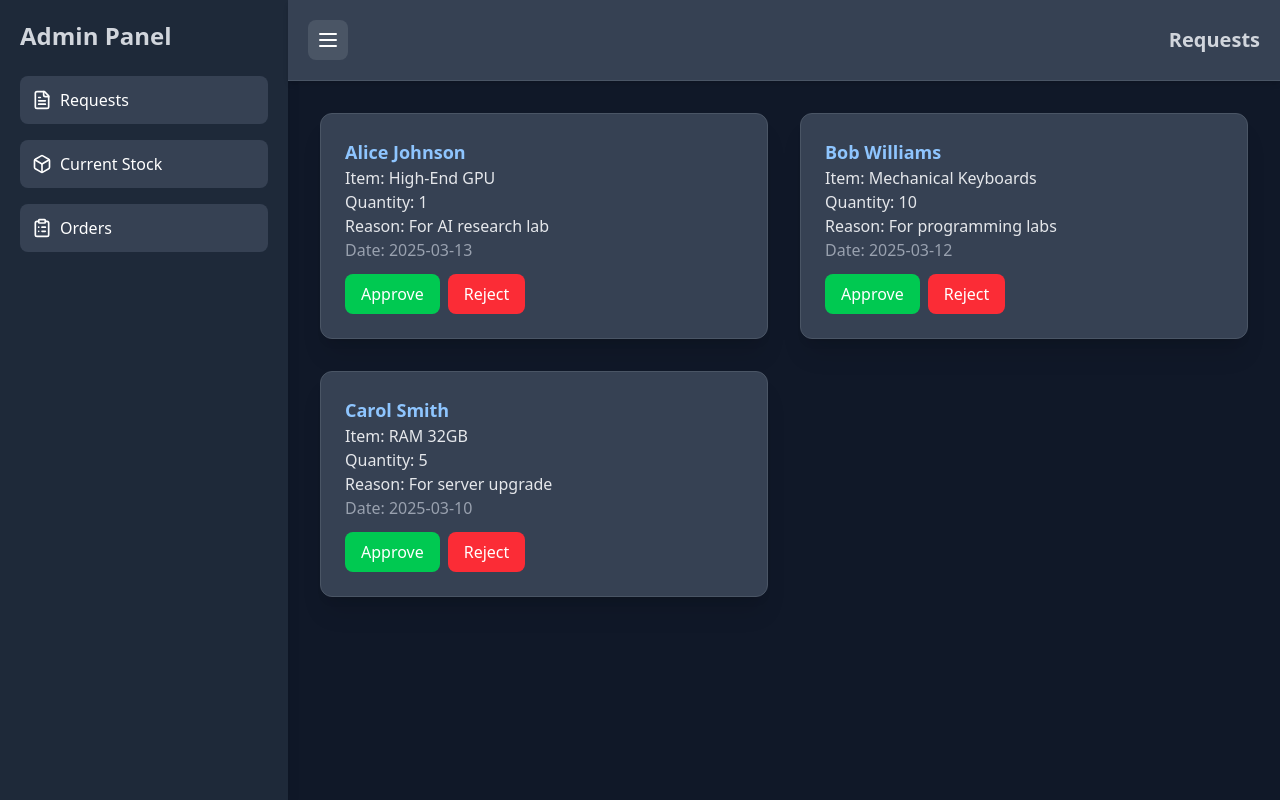
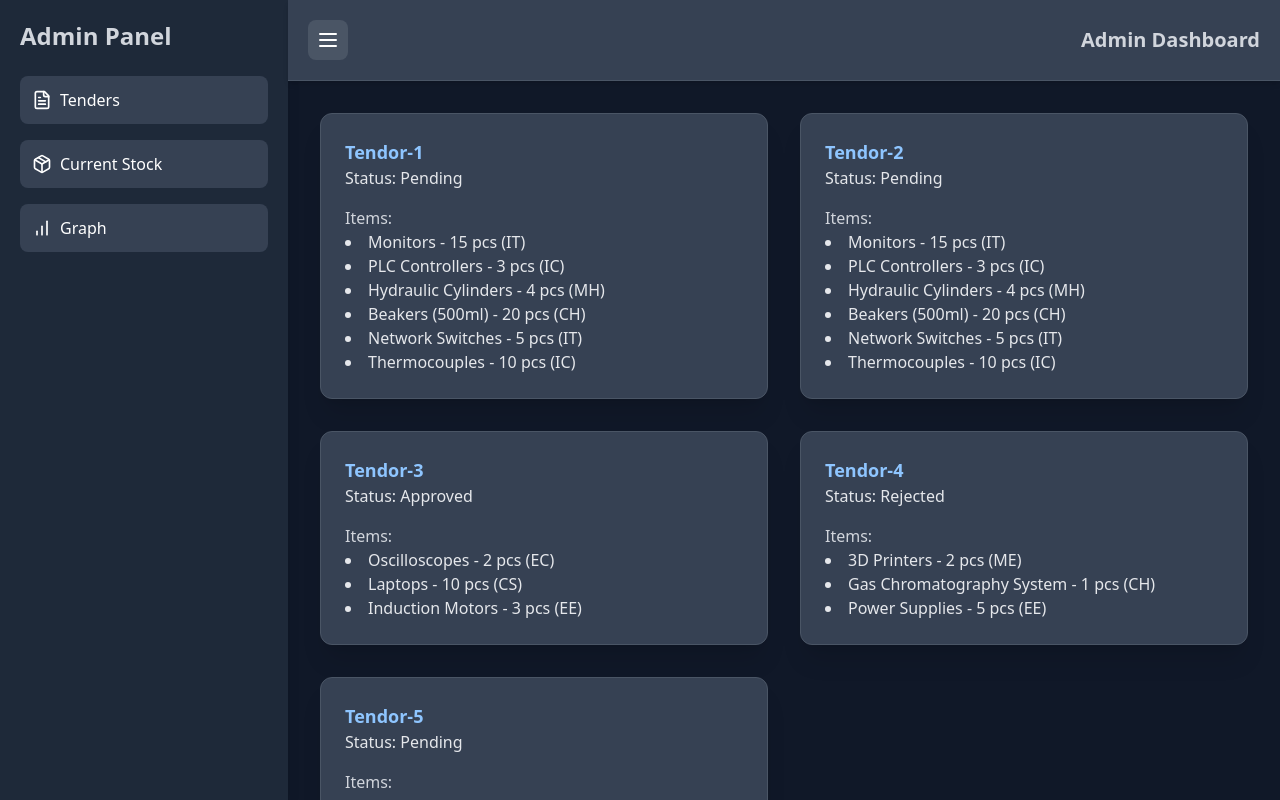
Before and after one commit to Suryadeep36/sgh-sap, a React (Vite) app: page /Admin in a window 1280 px wide. Built offline with nearby package versions, Linux system fonts and the light colour scheme.

Commit message:
Improved admin Page

```diff
--- a/src/components/Admin/Admin.jsx
+++ b/src/components/Admin/Admin.jsx
@@ -1,80 +1,97 @@
-import { useState } from "react";
-import { Menu, FileText, Box, ClipboardList } from "lucide-react";
+import { useState, useEffect } from "react";
+import { Menu, FileText, Package, BarChart } from "lucide-react";
+import tendersData from "../Operator/tendors.json";
+import stockData from "../Operator/items.json";
+import { Pie, Doughnut, Bar } from "react-chartjs-2";
+import {
+  Chart as ChartJS,
+  ArcElement,
+  Tooltip,
+  Legend,
+  CategoryScale,
+  LinearScale,
+  BarElement,
+  PointElement,
+  LineElement,
+  BubbleController,
+} from "chart.js";
 
-function PurchaseRequest({ request }) {
+ChartJS.register(
+  ArcElement,
+  Tooltip,
+  Legend,
+  CategoryScale,
+  LinearScale,
+  BarElement,
+  PointElement,
+  LineElement,
+  BubbleController
+);
+
+function TenderRequest({ tender }) {
   return (
     <div className="bg-gray-700 p-6 shadow-xl rounded-xl text-left w-full border border-gray-600 hover:shadow-2xl transition-shadow">
-      <h3 className="text-lg font-semibold text-blue-300">{request.staffName}</h3>
-      <p className="text-gray-200">Item: <span className="font-medium">{request.item}</span></p>
-      <p className="text-gray-200">Quantity: {request.quantity}</p>
-      <p className="text-gray-200">Reason: {request.reason}</p>
-      <p className="text-gray-400">Date: {request.date}</p>
-      <div className="mt-3 flex gap-2">
-        <button className="px-4 py-2 bg-green-500 hover:bg-green-600 rounded-lg text-white transition">Approve</button>
-        <button className="px-4 py-2 bg-red-500 hover:bg-red-600 rounded-lg text-white transition">Reject</button>
-      </div>
+      <h3 className="text-lg font-semibold text-blue-300">{tender.name}</h3>
+      <p className="text-gray-200">Status: <span className="font-medium">{tender.status}</span></p>
+      <h4 className="text-gray-300 mt-4">Items:</h4>
+      <ul className="list-disc list-inside text-gray-200">
+        {tender.items.map((item, index) => (
+          <li key={index}>{item.name} - {item.quantity} pcs ({item.department})</li>
+        ))}
+      </ul>
     </div>
   );
 }
 
-function StockItem({ stock }) {
+function CurrentStock({ stock }) {
   return (
     <div className="bg-gray-700 p-6 shadow-xl rounded-xl text-left w-full border border-gray-600 hover:shadow-2xl transition-shadow">
-      <h3 className="text-lg font-semibold text-green-300">{stock.item}</h3>
-      <p className="text-gray-200">Quantity: {stock.quantity}</p>
-      <p className="text-gray-200">Location: {stock.location}</p>
-      <p className="text-gray-400">Last Updated: {stock.lastUpdated}</p>
-    </div>
-  );
-}
-
-function OrderItem({ order }) {
-  return (
-    <div className="bg-gray-700 p-6 shadow-xl rounded-xl text-left w-full border border-gray-600 hover:shadow-2xl transition-shadow">
-      <h3 className="text-lg font-semibold text-yellow-300">{order.item}</h3>
-      <p className="text-gray-200">Quantity: {order.quantity}</p>
-      <p className="text-gray-200">Status: <span className={`font-medium ${order.status === 'Approved' ? 'text-green-300' : 'text-red-300'}`}>{order.status}</span></p>
-      <p className="text-gray-200">Ordered By: {order.orderedBy}</p>
-      <p className="text-gray-400">Expected Delivery: {order.expectedDelivery}</p>
+      <h3 className="text-lg font-semibold text-green-300">{stock.name}</h3>
+      <p className="text-gray-200">Quantity: <span className="font-medium">{stock.quantity}</span></p>
+      <p className="text-gray-200">Department: <span className="font-medium">{stock.department}</span></p>
+      <p className="text-gray-200">Status: <span className="font-medium">{stock.status}</span></p>
+      <p className="text-gray-200">Category: <span className="font-medium">{stock.category}</span></p>
+      <p className="text-gray-200">Price per piece: <span className="font-medium">₹{stock["price (per piece)"]}</span></p>
+      <p className="text-gray-200">Total Value: <span className="font-medium">₹{stock.total_value}</span></p>
     </div>
   );
 }
 
 export default function AdminDashboard() {
   const [isSidebarOpen, setIsSidebarOpen] = useState(true);
-  const [showStock, setShowStock] = useState(false);
-  const [showRequests, setShowRequests] = useState(true);
-  const [showOrders, setShowOrders] = useState(false);
-  const requests = [
-    { staffName: "Alice Johnson", item: "High-End GPU", quantity: 1, reason: "For AI research lab", date: "2025-03-13" },
-    { staffName: "Bob Williams", item: "Mechanical Keyboards", quantity: 10, reason: "For programming labs", date: "2025-03-12" },
-    { staffName: "Carol Smith", item: "RAM 32GB", quantity: 5, reason: "For server upgrade", date: "2025-03-10" }
-  ];
-  const stock = [
-    { item: "Workstation PCs", quantity: 15, location: "IT Lab A", lastUpdated: "2025-03-10" },
-    { item: "Server Racks", quantity: 5, location: "Data Center", lastUpdated: "2025-03-11" },
-    { item: "Laptops", quantity: 12, location: "Faculty Office", lastUpdated: "2025-03-09" }
-  ];
-  const orders = [
-    { item: "SSD 1TB", quantity: 20, status: "Approved", orderedBy: "IT Department", expectedDelivery: "2025-03-15" },
-    { item: "Network Switch", quantity: 5, status: "Pending", orderedBy: "Network Team", expectedDelivery: "2025-03-18" },
-    { item: "Monitors 24-inch", quantity: 8, status: "Approved", orderedBy: "Multimedia Lab", expectedDelivery: "2025-03-20" }
-  ];
+  const [activeSection, setActiveSection] = useState("requests");
+  const [tenders, setTenders] = useState([]);
+  const [stock, setStock] = useState([]);
+
+  useEffect(() => {
+    setTenders(tendersData);
+    setStock(stockData);
+  }, []);
+
+  const categoryCounts = stock.reduce((acc, item) => {
+    acc[item.category] = (acc[item.category] || 0) + item.quantity;
+    return acc;
+  }, {});
+
+  const categoryData = {
+    labels: Object.keys(categoryCounts),
+    datasets: [
+      {
+        label: "Inventory Category Distribution",
+        data: Object.values(categoryCounts),
+        backgroundColor: ["#FF6384", "#36A2EB", "#FFCE56", "#4CAF50"],
+      },
+    ],
+  };
 
   return (
-    <div className="flex h-screen bg-gray-900 text-white w-full">
+    <div className="flex h-screen w-screen bg-gray-900 text-white m-0">
       <div className={`bg-gray-800 w-72 p-5 shadow-lg ${isSidebarOpen ? "block" : "hidden"}`}>
         <h2 className="text-2xl font-bold mb-6 text-gray-300">Admin Panel</h2>
         <ul className="space-y-4">
-          <li className="flex items-center gap-2 p-3 bg-gray-700 hover:bg-gray-600 rounded-lg cursor-pointer transition" onClick={() => { setShowRequests(true); setShowStock(false); setShowOrders(false); }}>
-            <FileText size={20} /> Requests
-          </li>
-          <li className="flex items-center gap-2 p-3 bg-gray-700 hover:bg-gray-600 rounded-lg cursor-pointer transition" onClick={() => { setShowStock(true); setShowRequests(false); setShowOrders(false); }}>
-            <Box size={20} /> Current Stock
-          </li>
-          <li className="flex items-center gap-2 p-3 bg-gray-700 hover:bg-gray-600 rounded-lg cursor-pointer transition" onClick={() => { setShowOrders(true); setShowRequests(false); setShowStock(false); }}>
-            <ClipboardList size={20} /> Orders
-          </li>
+          <li className="flex items-center gap-2 p-3 bg-gray-700 hover:bg-gray-600 rounded-lg cursor-pointer transition" onClick={() => setActiveSection("requests")}> <FileText size={20} /> Tenders </li>
+          <li className="flex items-center gap-2 p-3 bg-gray-700 hover:bg-gray-600 rounded-lg cursor-pointer transition" onClick={() => setActiveSection("stock")}> <Package size={20} /> Current Stock </li>
+          <li className="flex items-center gap-2 p-3 bg-gray-700 hover:bg-gray-600 rounded-lg cursor-pointer transition" onClick={() => setActiveSection("graph")}> <BarChart size={20} /> Graph </li>
         </ul>
       </div>
       <div className="flex-1 flex flex-col w-full">
@@ -82,18 +99,26 @@ export default function AdminDashboard() {
           <button className="p-2 bg-gray-600 rounded-lg hover:bg-gray-500 transition" onClick={() => setIsSidebarOpen(!isSidebarOpen)}>
             <Menu size={24} />
           </button>
-          <h1 className="text-xl font-semibold text-gray-300">{showRequests ? "Requests" : showStock ? "Current Stock" : "Orders"}</h1>
+          <h1 className="text-xl font-semibold text-gray-300">Admin Dashboard</h1>
         </div>
-        <div className="p-8 grid grid-cols-2 gap-8 w-full">
-          {showRequests && requests.map((request, index) => (
-            <PurchaseRequest key={index} request={request} />
+        <div className="p-8 grid grid-cols-2 gap-8 w-full h-full overflow-auto">
+          {activeSection === "requests" && tenders.map((tender) => (
+            <TenderRequest key={tender.id} tender={tender} />
           ))}
-          {showStock && stock.map((stockItem, index) => (
-            <StockItem key={index} stock={stockItem} />
+          {activeSection === "stock" && stock.map((item) => (
+            <CurrentStock key={item.id} stock={item} />
           ))}
-          {showOrders && orders.map((order, index) => (
-            <OrderItem key={index} order={order} />
-          ))}
+          {activeSection === "graph" && (
+            <div className="bg-gray-800 p-6 shadow-md rounded-lg w-full">
+              <h2 className="text-xl font-semibold mb-4 text-gray-300 text-center">Inventory Overview</h2>
+              <div className="grid grid-cols-1 md:grid-cols-2 gap-6">
+                <div className="bg-gray-900 p-4 rounded-lg shadow">
+                  <h3 className="text-lg font-medium text-gray-300 text-center mb-2">Category Distribution</h3>
+                  <Pie data={categoryData} />
+                </div>
+              </div>
+            </div>
+          )}
         </div>
       </div>
     </div>
```
